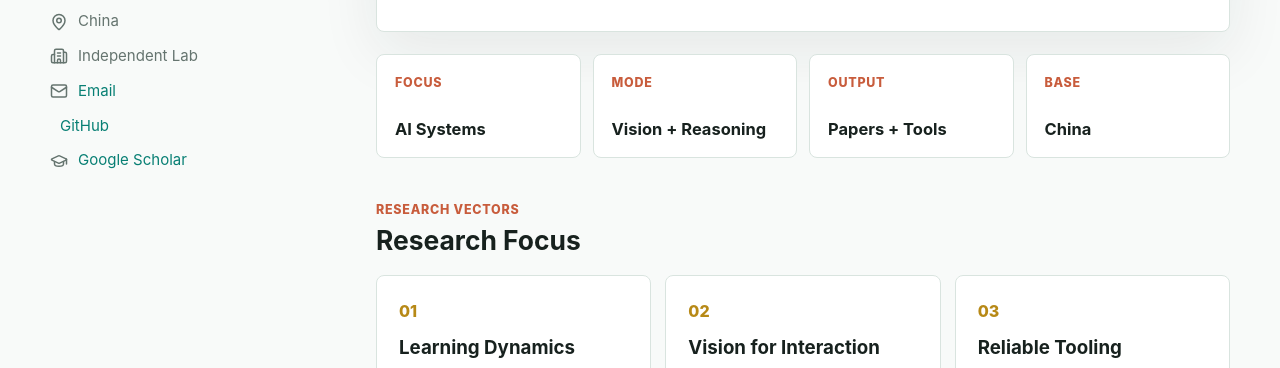
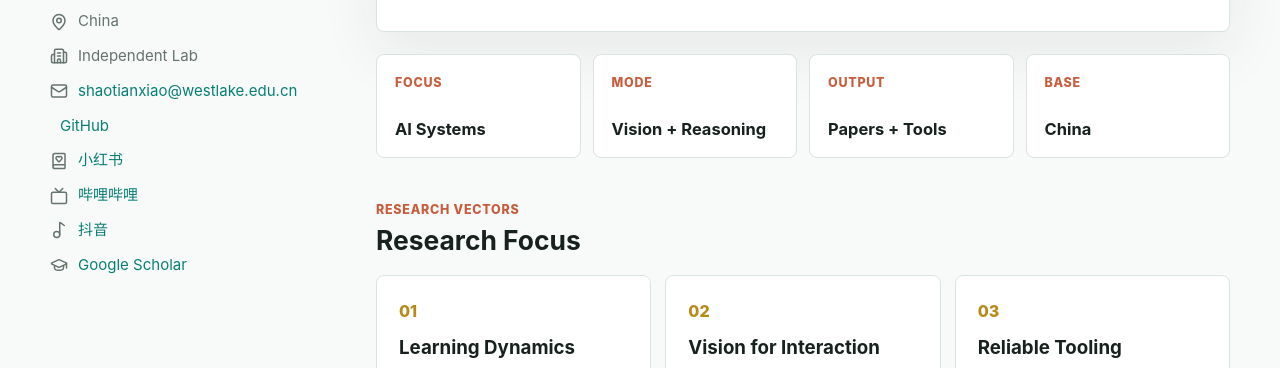
Before and after one commit to Songtaoxian/songtaoxian.github.io, a plain HTML site: page index.html in a window 1280 px wide. Shown: the part 422-790 px from the top of the page. Drawn offline with nearby package versions, Linux system fonts and the light colour scheme.

Commit message:
Update contact email and social links

```diff
--- a/index.html
+++ b/index.html
@@ -56,8 +56,11 @@
         <ul class="profile-list">
           <li><i data-lucide="map-pin"></i><span data-en="China" data-zh="中国">China</span></li>
           <li><i data-lucide="building-2"></i><span data-en="Independent Lab" data-zh="独立实验室">Independent Lab</span></li>
-          <li><i data-lucide="mail"></i><a href="mailto:hello@example.com">Email</a></li>
-          <li><i data-lucide="github"></i><a href="https://github.com/" target="_blank" rel="noopener">GitHub</a></li>
+          <li><i data-lucide="mail"></i><a href="mailto:shaotianxiao@westlake.edu.cn">shaotianxiao@westlake.edu.cn</a></li>
+          <li><i data-lucide="github"></i><a href="https://github.com/Songtaoxian" target="_blank" rel="noopener">GitHub</a></li>
+          <li><i data-lucide="book-heart"></i><a href="https://www.xiaohongshu.com/" target="_blank" rel="noopener">小红书</a></li>
+          <li><i data-lucide="tv"></i><a href="https://www.bilibili.com/" target="_blank" rel="noopener">哔哩哔哩</a></li>
+          <li><i data-lucide="music-2"></i><a href="https://www.douyin.com/" target="_blank" rel="noopener">抖音</a></li>
           <li><i data-lucide="graduation-cap"></i><a href="https://scholar.google.com/" target="_blank" rel="noopener">Google Scholar</a></li>
         </ul>
       </aside>
```
Also changed, not shown: blog/index.html (+5 -0 lines), cv/index.html (+5 -2 lines), publications/index.html (+5 -2 lines), running/index.html (+5 -0 lines), 1 other file.
